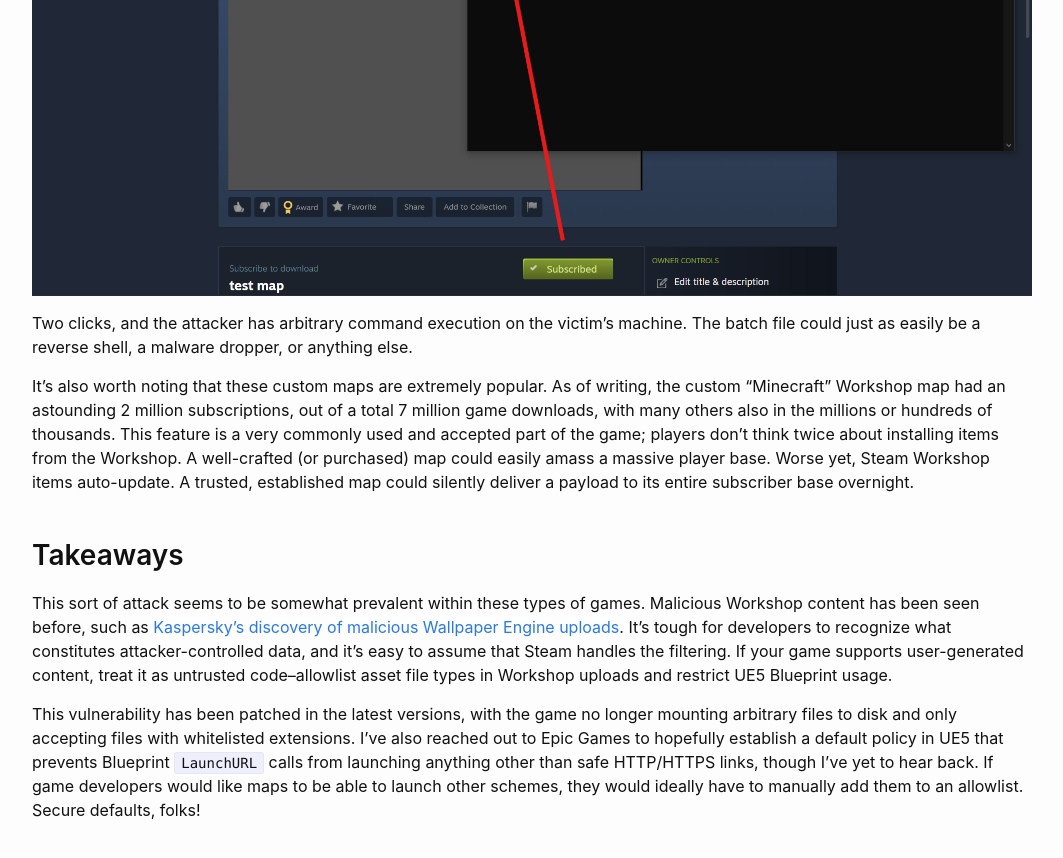
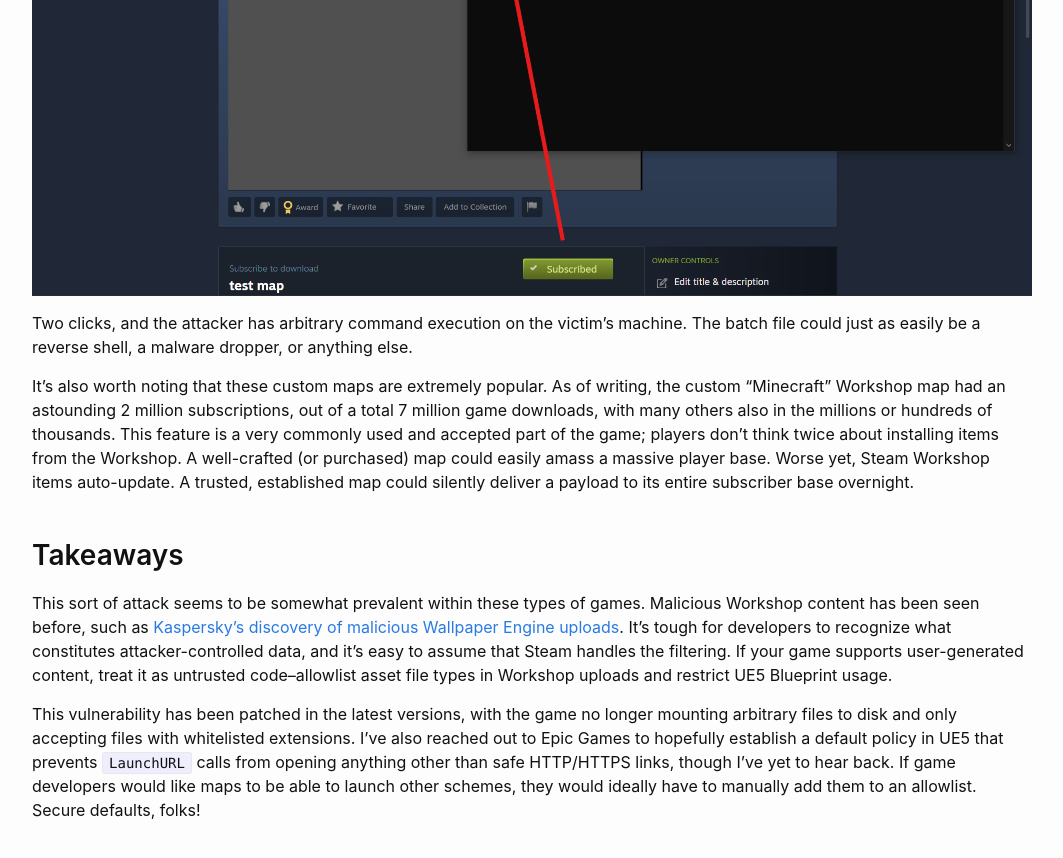
Before and after one commit to KhaelK138/KhaelK138.github.io, a Jekyll site: the page built from blogs/meccha_chameleon.md, in a window 1280 px wide and 900 px high, scrolled down 7501 px. Shown: the top 858 px of the window, without its empty margins (108-1171 px from the left). Built offline with Jekyll 4.4.1, drawn with Linux system fonts in a browser that asks for light colours.

Commit message:
fixed weird word wrapping

```diff
--- a/blogs/meccha_chameleon.md
+++ b/blogs/meccha_chameleon.md
@@ -106,4 +106,4 @@
 
 This sort of attack seems to be somewhat prevalent within these types of games. Malicious Workshop content has been seen before, such as [Kaspersky's discovery of malicious Wallpaper Engine uploads](https://www.kaspersky.com/about/press-releases/kaspersky-discovered-a-malware-campaign-targeting-steam-users-through-infected-wallpaper). It's tough for developers to recognize what constitutes attacker-controlled data, and it's easy to assume that Steam handles the filtering. If your game supports user-generated content, treat it as untrusted code--allowlist asset file types in Workshop uploads and restrict UE5 Blueprint usage.
 
-This vulnerability has been patched in the latest versions, with the game no longer mounting arbitrary files to disk and only accepting files with whitelisted extensions. I've also reached out to Epic Games to hopefully establish a default policy in UE5 that prevents Blueprint `LaunchURL` calls from launching anything other than safe HTTP/HTTPS links, though I've yet to hear back. If game developers would like maps to be able to launch other schemes, they would ideally have to manually add them to an allowlist. Secure defaults, folks!
+This vulnerability has been patched in the latest versions, with the game no longer mounting arbitrary files to disk and only accepting files with whitelisted extensions. I've also reached out to Epic Games to hopefully establish a default policy in UE5 that prevents `LaunchURL` calls from opening anything other than safe HTTP/HTTPS links, though I've yet to hear back. If game developers would like maps to be able to launch other schemes, they would ideally have to manually add them to an allowlist. Secure defaults, folks!
```
